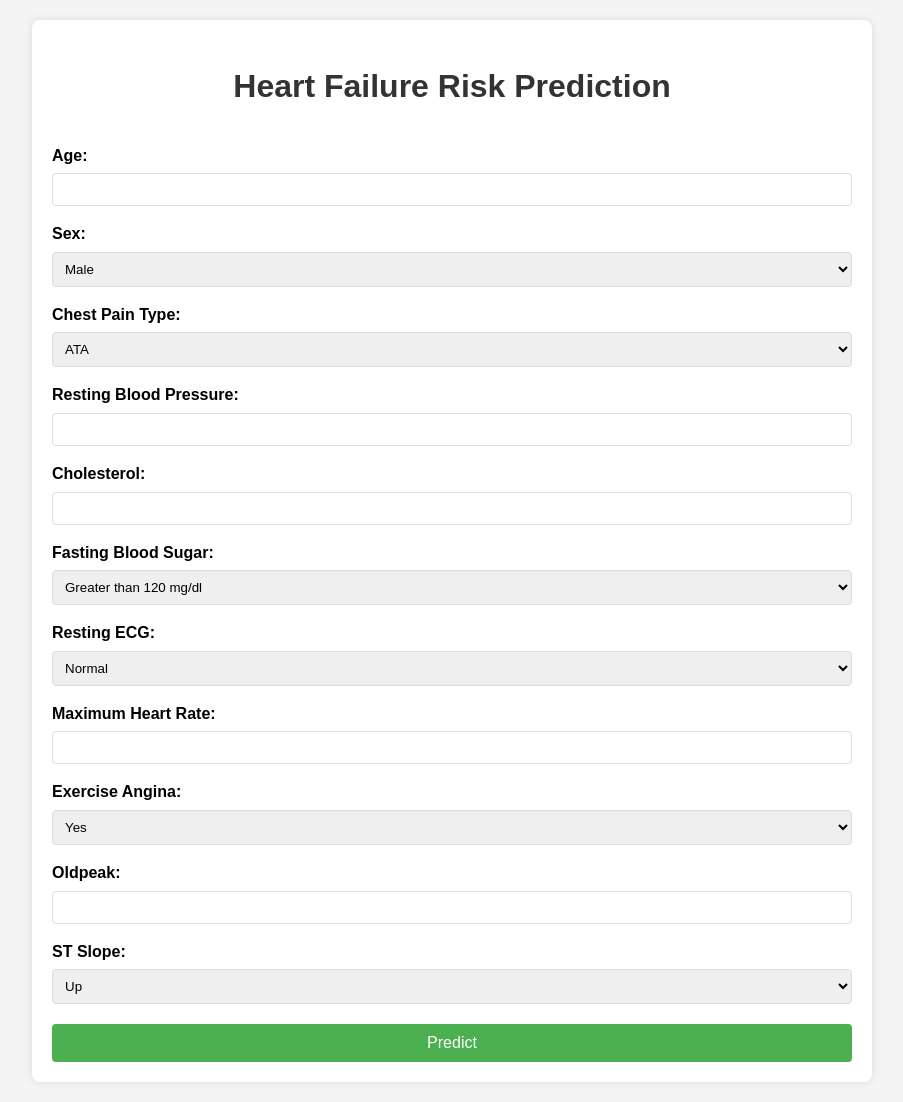
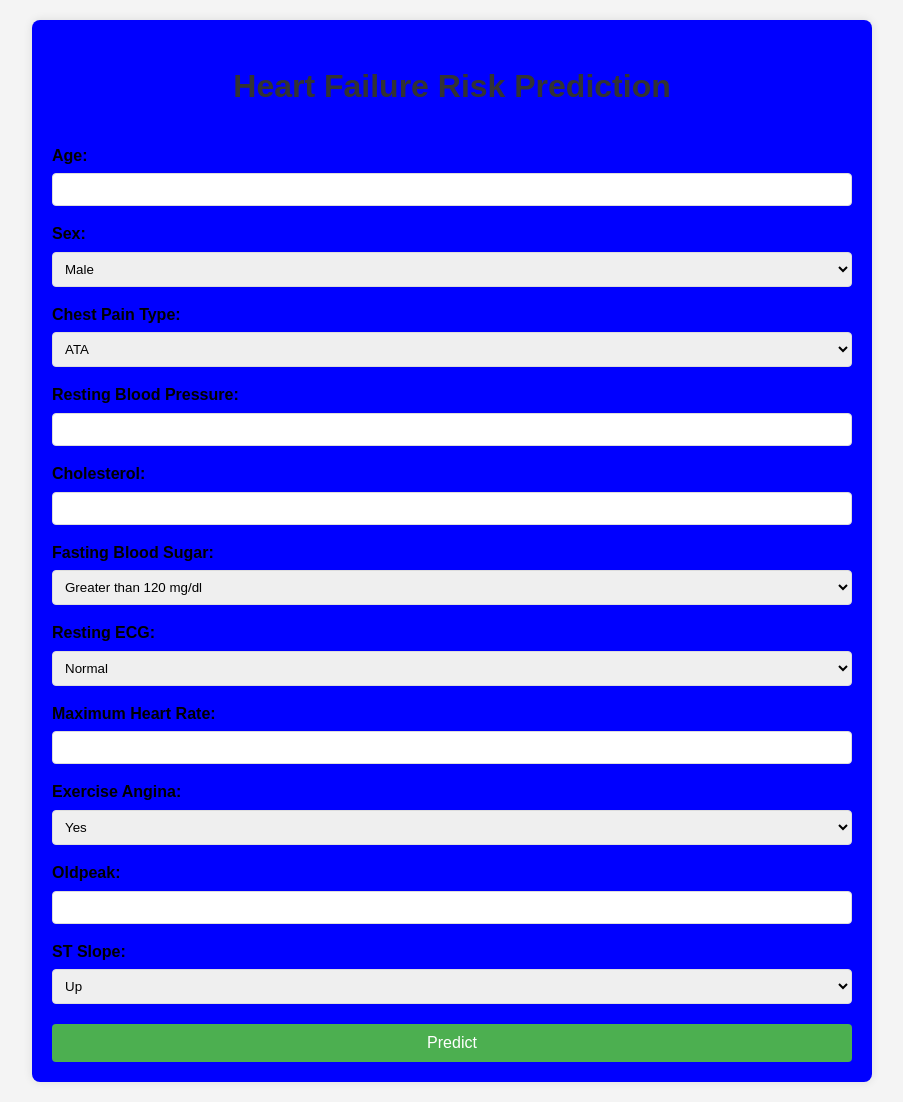
Before and after one commit to SIYAM1809/Heart-Failure-Prediction-using-Machine-Learning, a Flask app: page / in a window 1280 px wide. Shown: the whole page, without its empty margins (188-1091 px from the left). Run offline with Flask 3, Linux system fonts and the light colour scheme; parts of the project's set-up code (start-up, migrations or seed data) failed here and were passed over.

Commit message:
Update style.css
Change in interface

```diff
--- a/static/style.css
+++ b/static/style.css
@@ -9,7 +9,7 @@ body {
 .container {
     max-width: 800px;
     margin: 0 auto;
-    background: white;
+    background: blue;
     padding: 20px;
     border-radius: 8px;
     box-shadow: 0 0 10px rgba(0,0,0,0.1);
```
